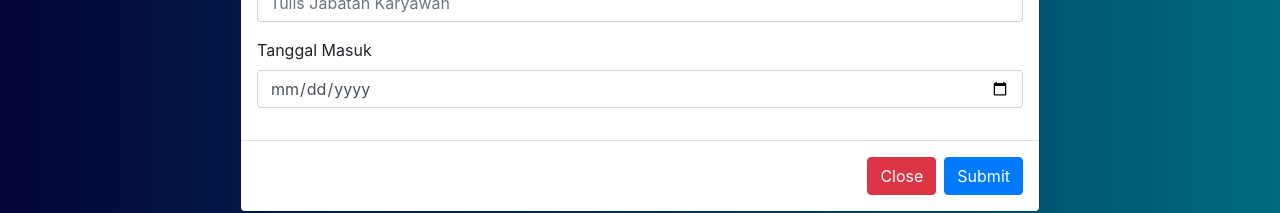
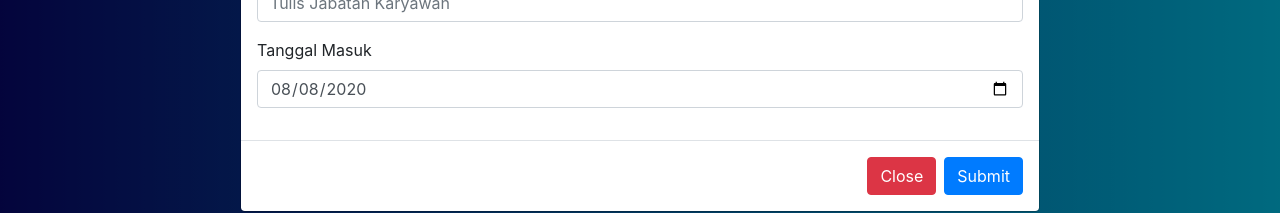
Before and after one commit to nurliman/knitto-test, a React (Create React App) app in the folder frontend-react/: page /karyawan in a window 1280 px wide. Both pictures are taken after a click on the button "Tambah Karyawan". Shown: the part 404-617 px from the top of the page. Built offline with nearby package versions, Linux system fonts and the light colour scheme; no server answers.

Commit message:
format date

```diff
--- a/frontend-react/src/components/AddKaryawan/AddKaryawanForm.tsx
+++ b/frontend-react/src/components/AddKaryawan/AddKaryawanForm.tsx
@@ -1,6 +1,20 @@
 import React from "react";
 import { Form } from "react-bootstrap";
 import { IKaryawan } from "../../store/modules/karyawan/types";
+
+function formatDate(date:Date):string {
+  var d = new Date(date),
+      month = '' + (d.getMonth() + 1),
+      day = '' + d.getDate(),
+      year = d.getFullYear();
+
+  if (month.length < 2)
+      month = '0' + month;
+  if (day.length < 2)
+      day = '0' + day;
+
+  return [year, month, day].join('-');
+}
 
 const AddKaryawanForm: React.FC<{ form: IKaryawan; setValues: Function }> = ({
   form,
@@ -40,8 +54,9 @@ const AddKaryawanForm: React.FC<{ form: IKaryawan; setValues: Function }> = ({
         <Form.Control
           name="tanggal_masuk"
           type="date"
+          placeholder="dd-mm-yyyy"
           onChange={onChange}
-          value={form.tanggal_masuk.toString()}
+          value={formatDate(form.tanggal_masuk)}
         />
       </Form.Group>
     </Form>
--- a/frontend-react/src/store/modules/karyawan/reducer.ts
+++ b/frontend-react/src/store/modules/karyawan/reducer.ts
@@ -20,6 +20,7 @@ export default function karyawanReducer(
       };
 
     case SET_KARYAWAN_LIST:
+      action.payload.karyawanList.sort((a, b) => (a.id > b.id) ? 1 : ((b.id > a.id) ? -1 : 0));
       return {
         data: action.payload.karyawanList,
       };
```
